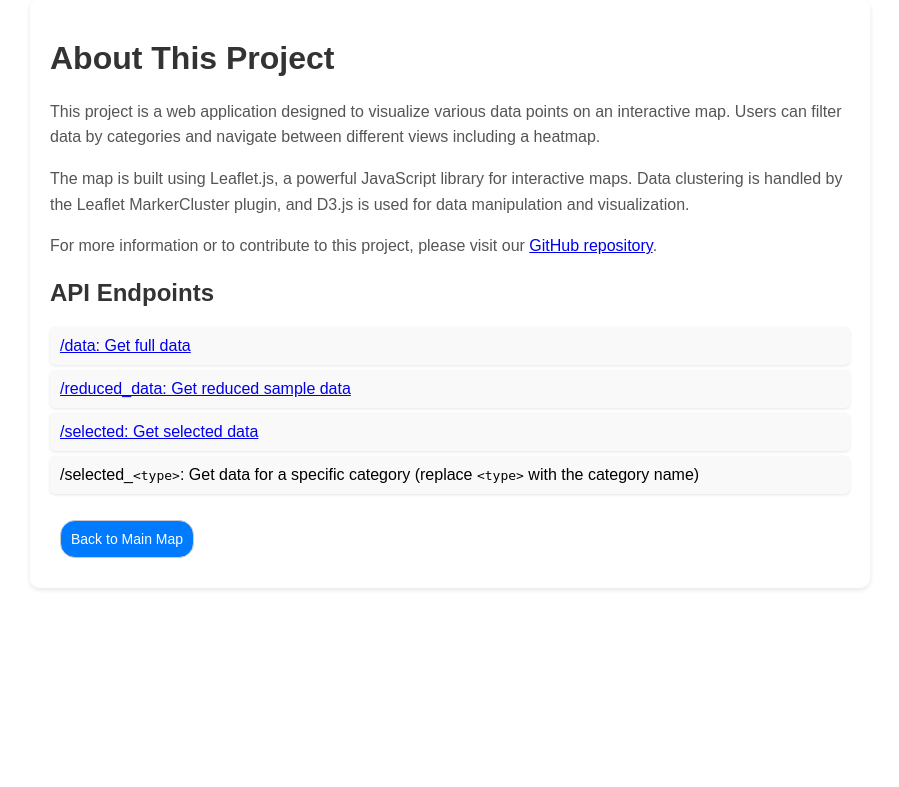
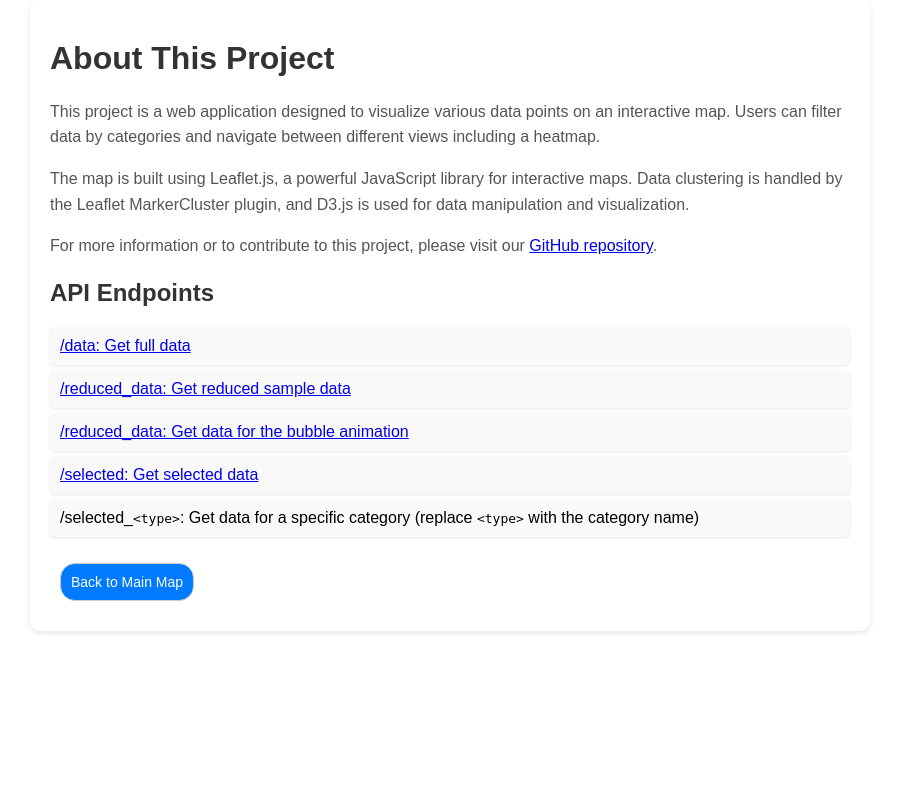
Before and after one commit to maddiebowman/SF_crime_patterns, a Flask app: page /about in a window 1280 px wide. Shown: the part 29-816 px from the top of the page, without its empty margins (198-1097 px from the left). Run offline with Flask 3, Linux system fonts and the light colour scheme.

Commit message:
Adding the new end point to the about page.

```diff
--- a/static/template/about.html
+++ b/static/template/about.html
@@ -4,7 +4,7 @@
     <meta charset="UTF-8">
     <meta name="viewport" content="width=device-width, initial-scale=1.0">
     <title>About</title>
-    <link rel="stylesheet" href="css/style.css" />
+    <link rel="stylesheet" href="/static/css/style.css" />
 </head>
 <body>
     <div id="about-container">
@@ -21,11 +21,11 @@
             For more information or to contribute to this project, please visit our <a href="https://github.com/maddiebowman/SF_crime_patterns">GitHub repository</a>.
         </p>
 
-
         <h2>API Endpoints</h2>
         <ul>
             <li><a href="http://127.0.0.1:5000/data">/data: Get full data</a></li>
             <li><a href="http://127.0.0.1:5000/reduced_data">/reduced_data: Get reduced sample data</a></li>
+            <li><a href="http://127.0.0.1:5000/aggregated_data">/reduced_data: Get data for the bubble animation</a></li>
             <li><a href="http://127.0.0.1:5000/selected">/selected: Get selected data</a></li>
             <li>/selected_<code>&lt;type&gt;</code>: Get data for a specific category (replace <code>&lt;type&gt;</code> with the category name)</li>
         </ul>
```
